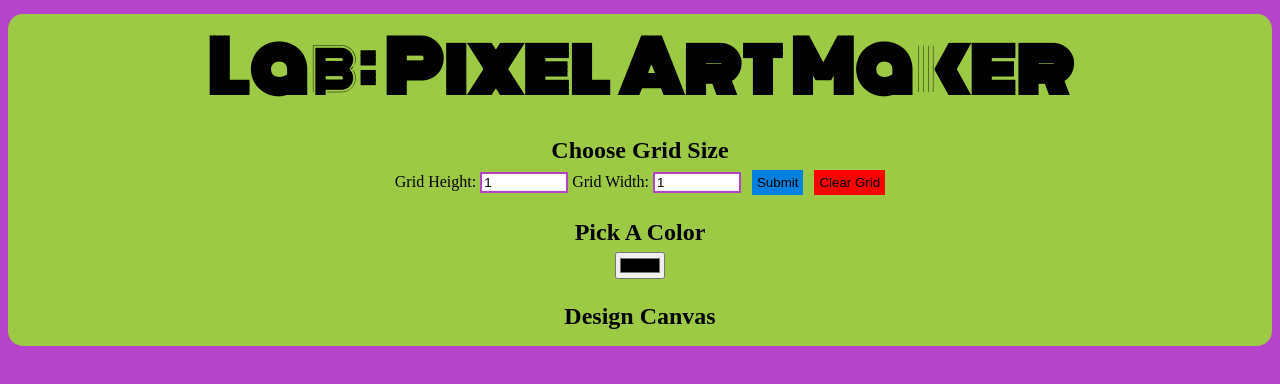
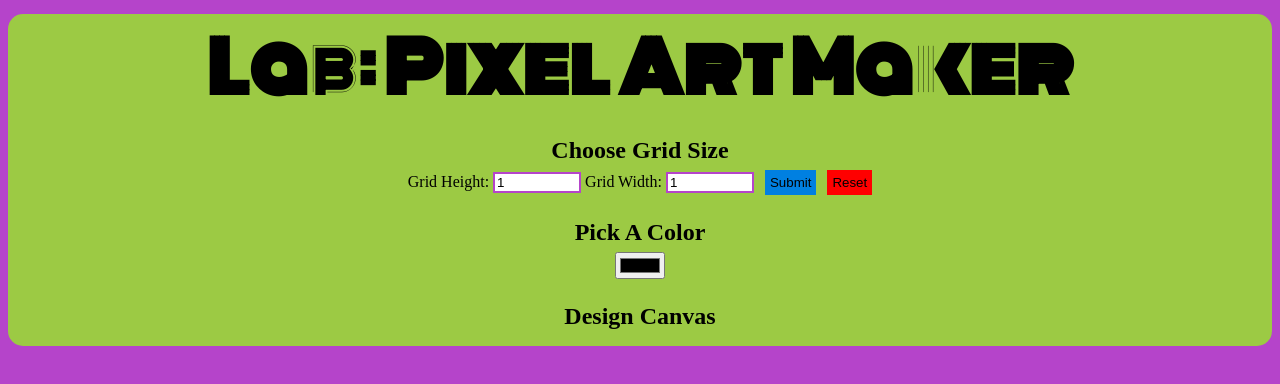
Before and after one commit to Danotsonof/pixel-art-maker, a plain HTML site: page index.html in a window 1280 px wide. Drawn offline with nearby package versions, Linux system fonts and the light colour scheme.

Commit message:
changed button to input
deleted clear grid

```diff
--- a/index.html
+++ b/index.html
@@ -3,7 +3,6 @@
 
 <head>
     <title>Pixel Art Maker!</title>
-    <script src="jquery-3.3.1.min.js"></script>
     <script src="https://code.jquery.com/jquery-3.3.1.min.js"></script>
     <link rel="stylesheet" href="https://fonts.googleapis.com/css?family=Monoton">
     <link rel="stylesheet" href="styles.css">
@@ -20,7 +19,7 @@
             <input type="number" id="inputHeight" name="height" min="1" value="1"> Grid Width:
             <input type="number" id="inputWidth" name="width" min="1" value="1">
             <input type="submit" id="submit">
-            <button type="button" id="clear">Clear Grid</button>
+            <input type="reset" id="clear"></input>
         </form>
 
         <h2>Pick A Color</h2>
```
